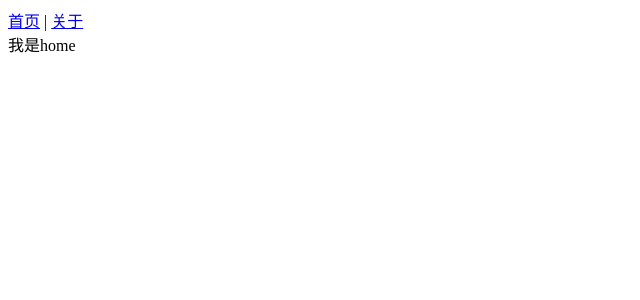
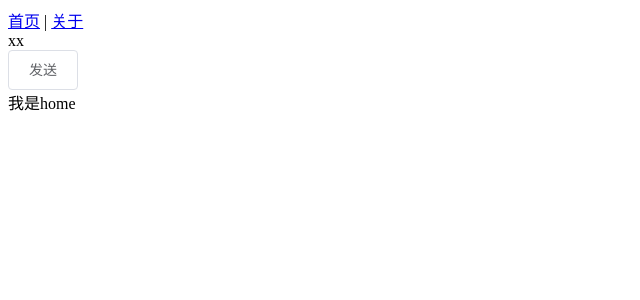
Before and after one commit to kakaxi666/vue_compare_test, a Vue app: page / in a window 1280 px wide. Shown: the top 300 px of the page, without its empty margins (0-640 px from the left). Built offline with nearby package versions, Linux system fonts and the light colour scheme.

Commit message:
app页面新增了发送按钮

```diff
--- a/src/App.vue
+++ b/src/App.vue
@@ -5,6 +5,11 @@ export default {
   components: {
     HelloWorld
 
+  },
+  methods:{
+    send(){
+      console.log('发送了')
+    }
   }
 }
 </script>
@@ -15,6 +20,8 @@ export default {
       <router-link to="/">首页</router-link> |
       <router-link to="/about">关于</router-link>
     </nav>
+    <div>xx</div>
+    <el-button @click="send">发送</el-button>
     <router-view/>
   </div>
 </template>
```
